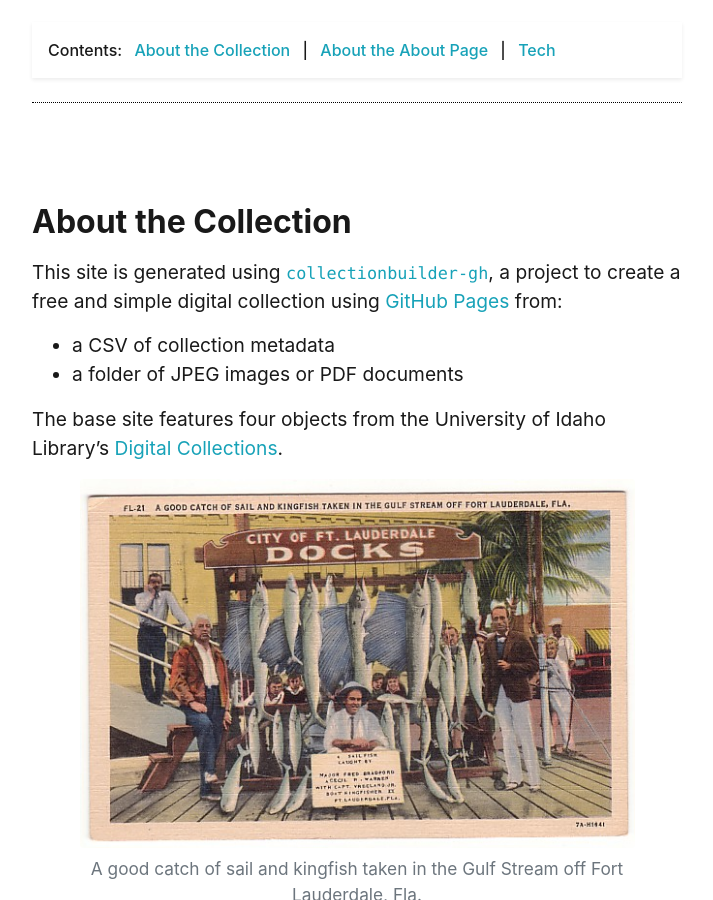
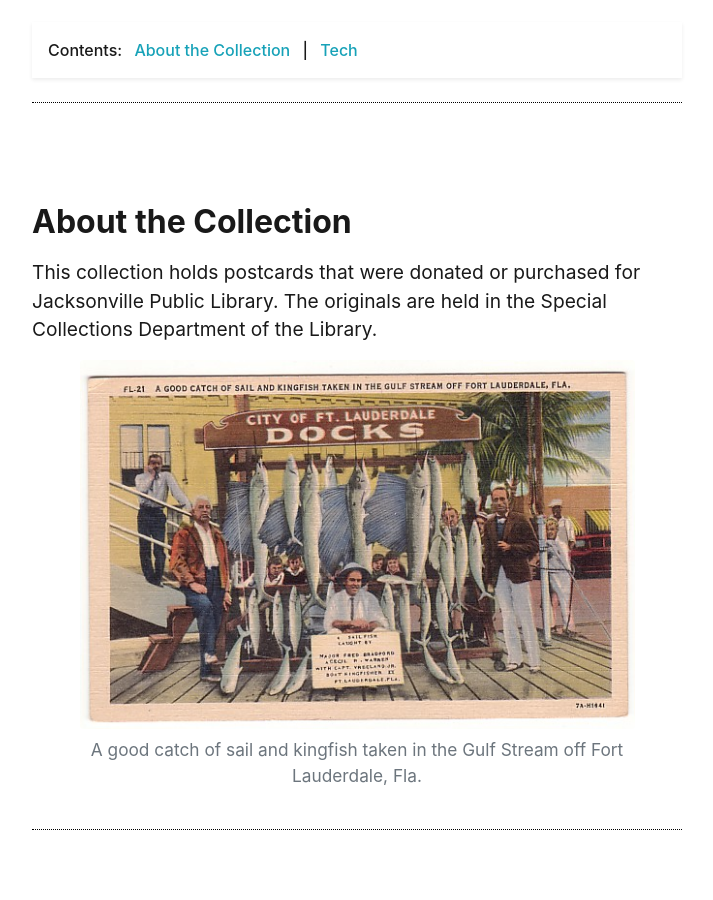
Before and after one commit to hbumbalough/hbcollection, a Jekyll site: the page built from pages/about.md, in a window 1280 px wide and 900 px high, scrolled down 410 px. Shown: the whole window, without its empty margins (283-996 px from the left). Built offline with Jekyll 4.4.1, drawn with Linux system fonts in a browser that asks for light colours.

Commit message:
Update About text

```diff
--- a/pages/about.md
+++ b/pages/about.md
@@ -8,16 +8,11 @@ permalink: /about.html
 
 {% include feature/jumbotron.html %}
 
-{% include feature/nav-menu.html sections="About the Collection;About the About Page" %}
+{% include feature/nav-menu.html sections="About the Collection" %}
 
 ## About the Collection
 
-This site is generated using [`collectionbuilder-gh`](https://collectionbuilding.github.io/gh/), a project to create a free and simple digital collection using [GitHub Pages](https://pages.github.com/) from:
-
-- a CSV of collection metadata
-- a folder of JPEG images or PDF documents
-
-The base site features four objects from the University of Idaho Library's [Digital Collections](https://www.lib.uidaho.edu/digital).
+This collection holds postcards that were donated or purchased for Jacksonville Public Library. The originals are held in the Special Collections Department of the Library.
 
 {% include feature/item-figure.html objectid="pc007" width="50" %}
 
```
